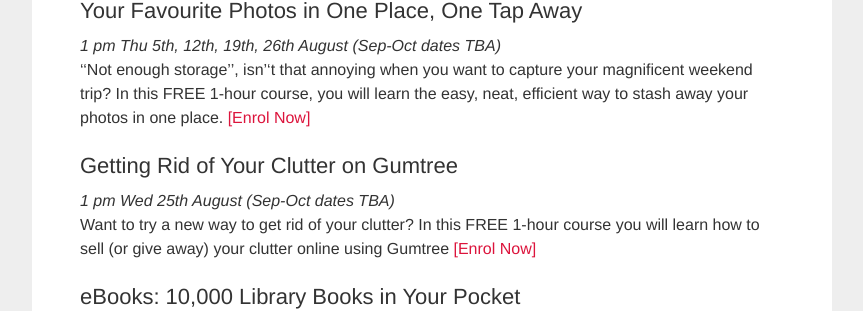
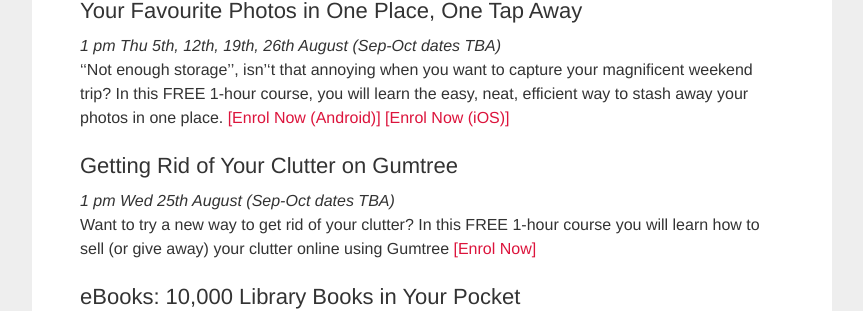
Before and after one commit to auxellbs/splconline.github.io, a Jekyll site: the page built from beconnected/index.md, in a window 1280 px wide. Shown: the part 1047-1358 px from the top of the page, without its empty margins (208-1071 px from the left). Built offline with Jekyll 4.4.1, drawn with Linux system fonts in a browser that asks for light colours.

Commit message:
Update index.md

```diff
--- a/beconnected/index.md
+++ b/beconnected/index.md
@@ -23,7 +23,7 @@ We have a range of free 1-hour classes coming up, starting with the following:
 
 ### Your Favourite Photos in One Place, One Tap Away
 *1 pm Thu 5th, 12th, 19th, 26th August (Sep-Oct dates TBA)*
-''Not enough storage'', isn''t that annoying when you want to capture your magnificent weekend trip? In this FREE 1-hour course, you will learn the easy, neat, efficient way to stash away your photos in one place. [[Enrol Now]](https://classmanager.com.au/cbin/admin.php?Action=courses&single_course_id=1406&organisation_name=splc&from=org_home){:target="_blank"}
+''Not enough storage'', isn''t that annoying when you want to capture your magnificent weekend trip? In this FREE 1-hour course, you will learn the easy, neat, efficient way to stash away your photos in one place. [[Enrol Now (Android)]](https://classmanager.com.au/cbin/admin.php?Action=courses&single_course_id=1406&organisation_name=splc&from=org_home){:target="_blank"} [[Enrol Now (iOS)]](https://classmanager.com.au/cbin/admin.php?Action=courses&single_course_id=1411&organisation_name=splc&from=org_home){:target="_blank"}
 
 ### Getting Rid of Your Clutter on Gumtree
 *1 pm Wed 25th August (Sep-Oct dates TBA)*
```
